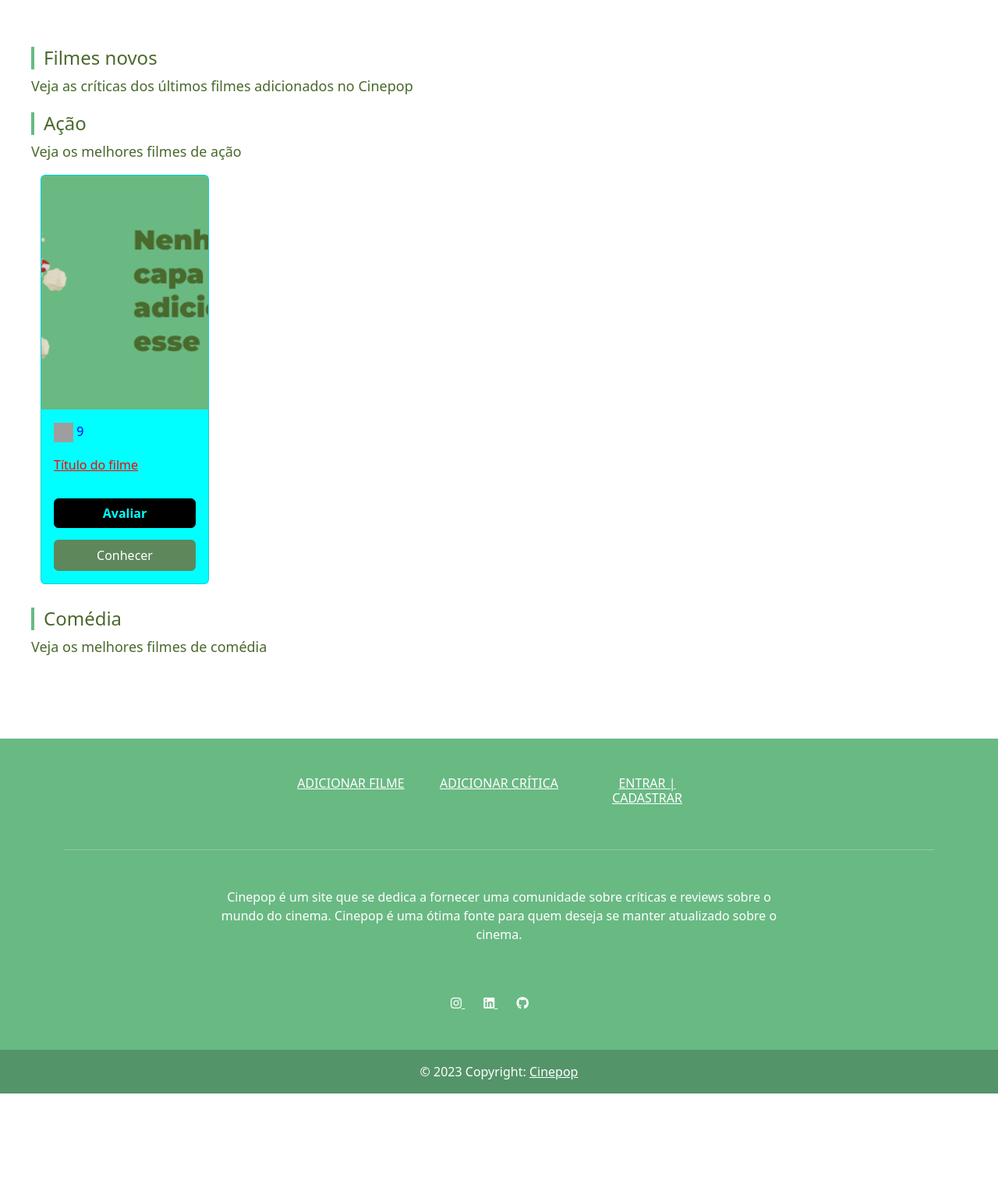
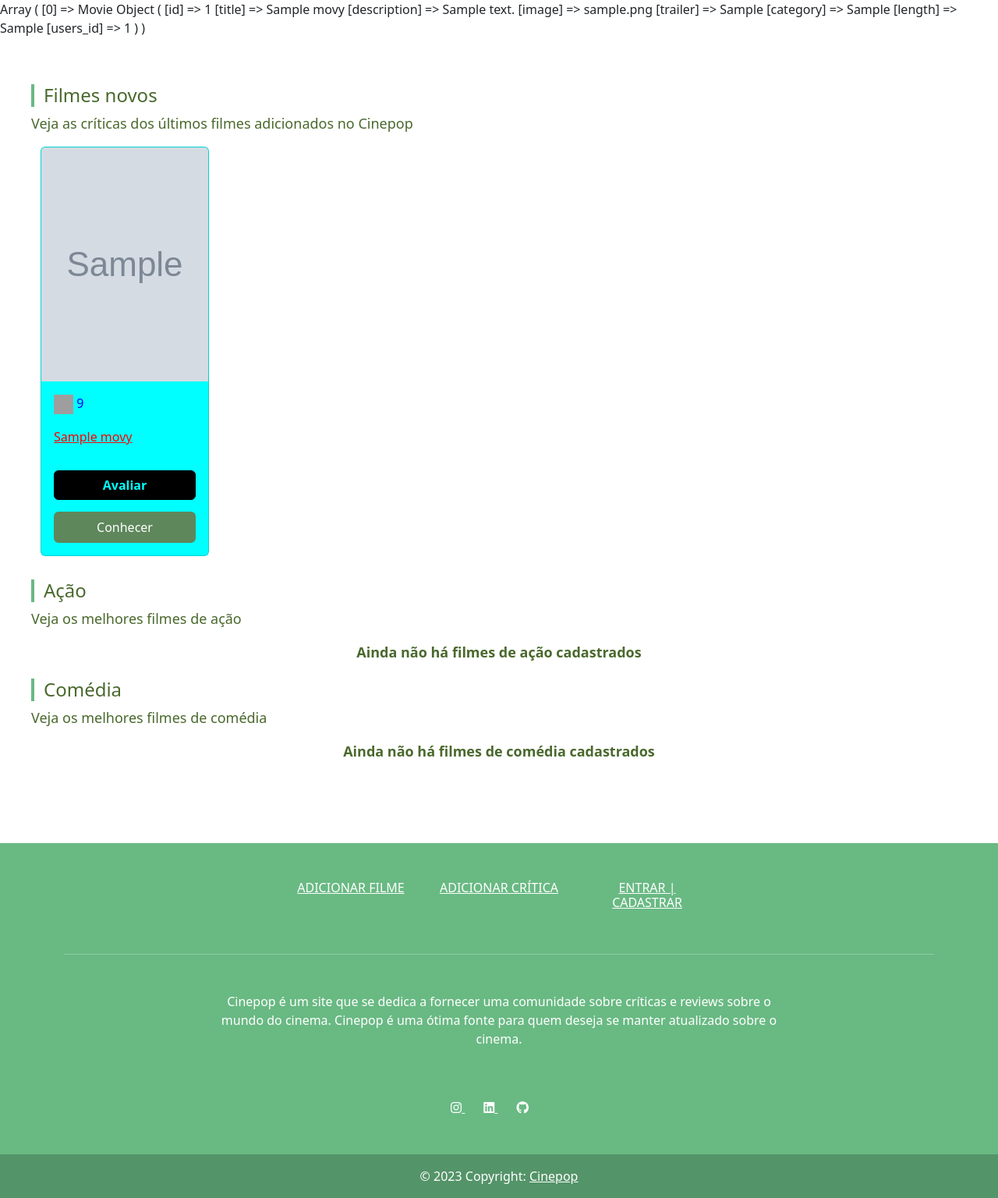
Before and after one commit to pedrogodri/cinepop, a PHP site: page / in a window 1280 px wide. Shown: the part 56-1592 px from the top of the page at 78% size. Before the commit the page ends 1458 px from the top, so only its background shows below. Run offline with PHP 8.4, Linux system fonts and the light colour scheme; tables that the repository leaves empty hold one stand-in row (values such as "Sample post"); grey boxes marked "Sample" are stand-in pictures.

Commit message:
Index finalizado

```diff
--- a/dao/MovieDAO.php
+++ b/dao/MovieDAO.php
@@ -31,10 +31,35 @@
 
         }
         public function getLatestMovies() {
+            $movies = [];
 
+            $stmt = $this->conn->query("SELECT * FROM movies ORDER BY id DESC");
+            $stmt->execute();
+
+            if($stmt->rowCount() > 0) {
+                $moviesArray = $stmt->fetchAll();
+                foreach($moviesArray as $movie) {
+                    $movies[] = $this->buildMovie($movie);
+                }
+            }
+
+            return $movies;
         }
         public function getMoviesByCategory($category) {
+            $movies = [];
 
+            $stmt = $this->conn->prepare("SELECT * FROM movies WHERE category = :category ORDER BY id DESC");
+            $stmt->bindParam(":category", $category);
+            $stmt->execute();
+
+            if($stmt->rowCount() > 0) {
+                $moviesArray = $stmt->fetchAll();
+                foreach($moviesArray as $movie) {
+                    $movies[] = $this->buildMovie($movie);
+                }
+            }
+
+            return $movies;
         }
         public function getMovieByUserId($id) {
 
--- a/index.php
+++ b/index.php
@@ -1,5 +1,13 @@
 <?php
     require_once("templates/header.php");
+    require_once("dao/MovieDAO.php");
+
+    $movieDAO = new MovieDAO($conn, $BASE_URL);
+
+    $latestMovies = $movieDAO->getLatestMovies();
+    print_r($latestMovies);
+    $actionMovies = $movieDAO->getMoviesByCategory("Ação");
+    $comedyMovies = $movieDAO->getMoviesByCategory("Comédia");
 ?>
 
 <link rel="stylesheet" href="<?= $BASE_URL ?>css/index.css">
@@ -9,29 +17,35 @@
     <p class="section-description">
         Veja as críticas dos últimos filmes adicionados no Cinepop
     </p>
-    <div class="movies-container"></div>
+    <div class="movies-container">
+        <?php foreach($latestMovies as $movie): ?>
+            <?php require("templates/movie_card.php"); ?>
+        <?php endforeach; ?>
+        <?php if(count($latestMovies) === 0): ?>
+            <p class="empty-list">Ainda não há filmes cadastrados</p>
+        <?php endif; ?>
+    </div>
+
     <h2 class="section-title">Ação</h2>
     <p class="section-description">Veja os melhores filmes de ação</p>
     <div class="movies-container">
-        <div class="card movie-card">
-            <div class="card-img-top" style="background-image: url('<?= $BASE_URL ?>img/movies/movie_cover.png');"></div>
-            <div class="card-body">
-                <p class="card-rating">
-                    <img class="card-rating-img" src="<?= $BASE_URL ?>img/logo.svg" alt="">
-                    <span class="rating">9</span>
-                </p>
-                <h5 class="card-title">
-                    <a href="#">Título do filme</a>
-                </h5>
-                <a href="#" class="btn btn-primary rate-btn">Avaliar</a>
-                <a href="#" class="btn btn-primary card-btn">Conhecer</a>
-            </div>
-        </div>
+        <?php foreach($actionMovies as $movie): ?>
+            <?php require("templates/movie_card.php"); ?>
+        <?php endforeach; ?>
+        <?php if(count($actionMovies) === 0): ?>
+            <p class="empty-list">Ainda não há filmes de ação cadastrados</p>
+        <?php endif; ?>
     </div>
+
     <h2 class="section-title">Comédia</h2>
     <p class="section-description">Veja os melhores filmes de comédia</p>
     <div class="movies-container">
-
+        <?php foreach($comedyMovies as $movie): ?>
+            <?php require("templates/movie_card.php"); ?>
+        <?php endforeach; ?>
+        <?php if(count($comedyMovies) === 0): ?>
+            <p class="empty-list">Ainda não há filmes de comédia cadastrados</p>
+        <?php endif; ?>
     </div>
 </div>
 
--- /dev/null
+++ b/templates/movie_card.php
@@ -0,0 +1,20 @@
+<?php
+    if(empty($movie->image)) {
+        $movie->image = "movie_cover.png";
+    }
+?>
+
+<div class="card movie-card">
+    <div class="card-img-top" style="background-image: url('<?= $BASE_URL ?>img/movies/<?= $movie->image ?>');"></div>
+    <div class="card-body">
+        <p class="card-rating">
+            <img class="card-rating-img" src="<?= $BASE_URL ?>img/logo.svg" alt="">
+            <span class="rating">9</span>
+        </p>
+        <h5 class="card-title">
+            <a href="<?= $BASE_URL ?>movie.php?id=<?= $movie->id ?>"><?= $movie->title ?></a>
+        </h5>
+        <a href="<?= $BASE_URL ?>movie.php?id=<?= $movie->id ?>" class="btn btn-primary rate-btn">Avaliar</a>
+        <a href="<?= $BASE_URL ?>movie.php?id=<?= $movie->id ?>" class="btn btn-primary card-btn">Conhecer</a>
+    </div>
+</div>
```
